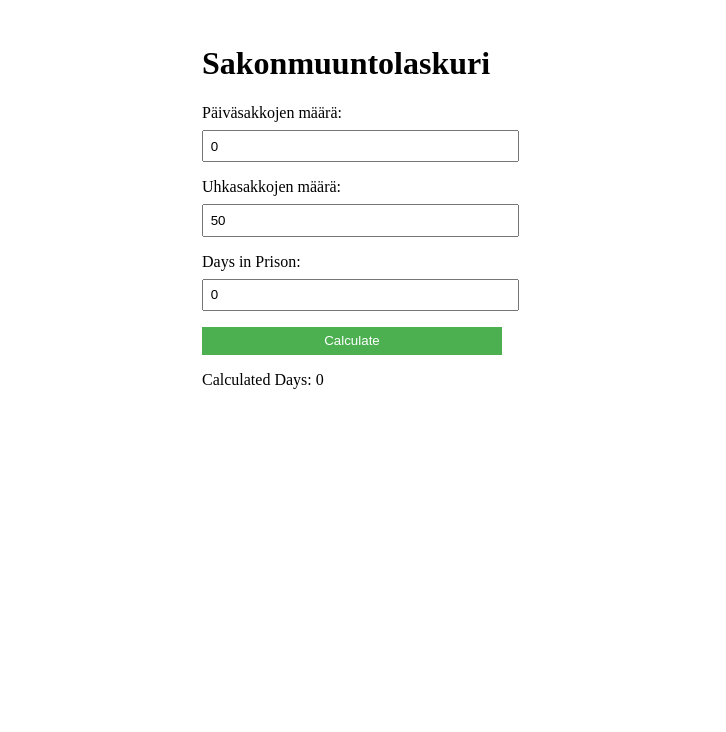
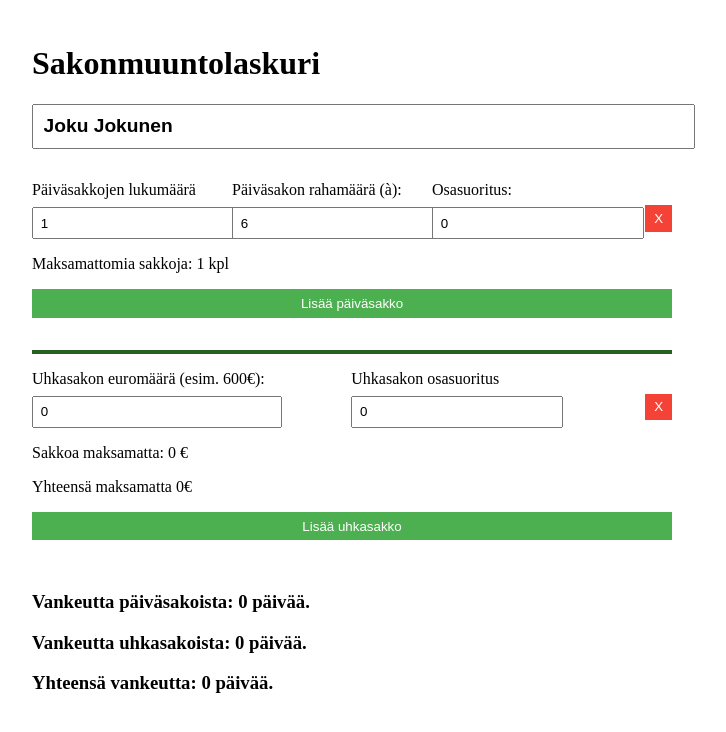
Before and after one commit to teodosin/sakko, a SvelteKit app: page / in a window 1280 px wide. Shown: the top 732 px of the page, without its empty margins (288-1014 px from the left). Built offline with nearby package versions, Linux system fonts and the light colour scheme.

Commit message:
Mostly done probably

```diff
--- a/src/routes/+page.svelte
+++ b/src/routes/+page.svelte
@@ -1,43 +1,210 @@
+<script>
+    let person = "Joku Jokunen";
+    let dayFines = [
+        { quantity: 1, amount: 6.0, paid: 0.0, unpaid: 1, fver: "Pending" },
+    ];
 
-<script>
-  let fineAmount = 0;
-  let daysInPrison = 0;
-  let conversionRate = 50;
+    function addDayFine() {
+        dayFines = [
+            ...dayFines,
+            { quantity: 1, amount: 6.0, paid: 0.0, unpaid: 1, fver: "Pending" },
+        ];
+    }
 
-  $: calculatedDays = Math.floor(fineAmount / conversionRate);
+    /**
+     * @param {number} index
+     */
+    function removeDayFine(index) {
+        dayFines = dayFines.filter((_, i) => i !== index);
+    }
 
-  function handleCalculation() {
-    daysInPrison = calculatedDays;
+    let threatFines = [{ quantity: 0, paid: 0.0, fver: "Pending" }];
+
+    function addThreatFine() {
+        threatFines = [...threatFines, { quantity: 0, paid: 0, fver: "Pending" }];
+    }
+
+    /**
+     * @param {number} index
+     */
+    function removeThreatFine(index) {
+        threatFines = threatFines.filter((_, i) => i !== index);
+    }
+
+    let pverdict = "Pending";
+    let ttotal = 0;
+    let tverdict = "Pending";
+    let totalver = 0;
+
+    $: {
+        dayFines.forEach((fine) => {
+            let unpaid = fine.quantity * fine.amount - fine.paid;
+            let unpaidqty = Math.ceil(unpaid / fine.amount);
+
+            let numb = unpaidqty ? unpaidqty : 0;
+            fine.unpaid = numb;
+            fine.fver = "Maksamattomia sakkoja: " + numb + " kpl";
+        });
+
+        let newDays = dayFines.filter((fine) => fine.unpaid >= 16);
+
+        let sum = 0;
+        newDays.forEach((fine) => {
+            sum += fine.unpaid;
+        });
+
+        sum = sum / 4;
+        sum = Math.floor(sum);
+
+        if (sum < 4) {
+            sum = 0
+        } else if (sum > 40) {
+            sum = 40;
+        }
+
+        pverdict = sum + " päivää.";
+        totalver = sum;
+
+        // Uhkasakot
+
+        let tsum = 0;
+        threatFines.forEach((fine) => {
+            let unpaid = fine.quantity - fine.paid;
+
+            fine.fver = "Sakkoa maksamatta: " + unpaid + " €";
+
+            tsum += unpaid;
+        });
+        ttotal = tsum;
+
+        if (tsum < 120){
+            tverdict = 0 + " päivää."
+        } else {
+            let final = tsum / 30;
+            final = Math.floor(final);
+            if (final < 4) {
+                final = 0
+            } else if (final > 40) {
+                final = 40;
+            }
+            tverdict = final + " päivää."
+
+
+            totalver += final;
+            if (totalver > 40) {
+                totalver = 40;
+            }
+        }
     }
 </script>
 
 <main>
     <h1>Sakonmuuntolaskuri</h1>
 
-  <div>
-    <label for="fineAmount">Päiväsakkojen määrä:</label>
-    <input id="fineAmount" type="number" bind:value={fineAmount}>
+    <input
+        type="text"
+        class="person"
+        placeholder="Person"
+        bind:value={person}
+    />
+
+    {#each dayFines as fine, index}
+        <div class="fine-entry">
+            <div class="fine-column">
+                <label for="">Päiväsakkojen lukumäärä</label>
+
+                <input
+                    type="number"
+                    bind:value={fine.quantity}
+                    min="1"
+                    placeholder="Quantity"
+                />
+            </div>
+            <div class="fine-column">
+                <label for="days">Päiväsakon rahamäärä (à):</label>
+                <input
+                    type="number"
+                    bind:value={fine.amount}
+                    min="0"
+                    placeholder="Amount (€)"
+                />
+            </div>
+            <div class="fine-column">
+                <label for="days">Osasuoritus:</label>
+                <input
+                    type="number"
+                    bind:value={fine.paid}
+                    min="0"
+                    placeholder="Paid (€)"
+                />
             </div>
 
-  <div>
-    <label for="conversionRate">Uhkasakkojen määrä:</label>
-    <input id="conversionRate" type="number" bind:value={conversionRate}>
+            <button class="rmbtn" on:click={() => removeDayFine(index)}
+                >X</button
+            >
+        </div>
+        <p class="fine-verdict">{fine.fver}</p>
+    {/each}
+
+    <button class="addbtn" on:click={addDayFine}>Lisää päiväsakko</button>
+
+    <div class="divider"></div>
+
+    {#each threatFines as fine, index}
+        <div class="fine-entry">
+            <div class="fine-column">
+                <label for="days">Uhkasakon euromäärä (esim. 600€):</label>
+                <input
+                    type="number"
+                    bind:value={fine.quantity}
+                    min="0"
+                    placeholder="Total"
+                />
+            </div>
+            <div class="fine-column">
+                <label for="">Uhkasakon osasuoritus</label>
+
+                <input
+                    type="number"
+                    bind:value={fine.paid}
+                    min="0"
+                    placeholder="Paid"
+                />
             </div>
 
-  <div>
-    <label for="daysInPrison">Days in Prison:</label>
-    <input id="daysInPrison" type="number" bind:value={daysInPrison}>
+            <button class="rmbtn" on:click={() => removeThreatFine(index)}
+                >X</button
+            >
         </div>
+        <p class="fine-verdict">{fine.fver}</p>
+    {/each}
 
-  <button on:click={handleCalculation}>Calculate</button>
+    <p>Yhteensä maksamatta {ttotal}€</p>
+    <button class="addbtn" on:click={addThreatFine}>Lisää uhkasakko</button>
 
-  <p>Calculated Days: {calculatedDays}</p>
+
+    <h3>Vankeutta päiväsakoista: {pverdict}</h3>
+    <h3>Vankeutta uhkasakoista: {tverdict}</h3>
+    <h3>Yhteensä vankeutta: {totalver} päivää.</h3>
 </main>
 
 <style>
+    .divider {
+        width: 100%;
+        height: 4px;
+        background-color: rgb(34, 97, 32);
+    }
+    .person {
+        font-weight: bold;
+        font-size: 1.2em;
+        margin-bottom: 2rem;
+    }
+    .fine-verdict {
+        margin-top: -1em;
+    }
     main {
         padding: 1em;
-    max-width: 300px;
+        max-width: 40rem;
         margin: 0 auto;
     }
     div {
@@ -51,10 +218,11 @@
         width: 100%;
         padding: 0.5em;
     }
-  button {
+    .addbtn {
+        margin-bottom: 2rem;
         width: 100%;
         padding: 0.5em;
-    background-color: #4CAF50;
+        background-color: #4caf50;
         color: white;
         border: none;
         cursor: pointer;
@@ -62,4 +230,21 @@
     button:hover {
         background-color: #45a049;
     }
+
+    .fine-entry {
+        display: flex;
+        align-items: center;
+        justify-content: space-between;
+        margin-bottom: 1em;
+    }
+
+    .rmbtn {
+        height: 2em;
+        width: 2em;
+        background-color: #f44336;
+        color: white;
+        border: none;
+        cursor: pointer;
+        margin-left: 1em;
+    }
 </style>
```
Lines whose indentation alone changed are shown as unchanged.
